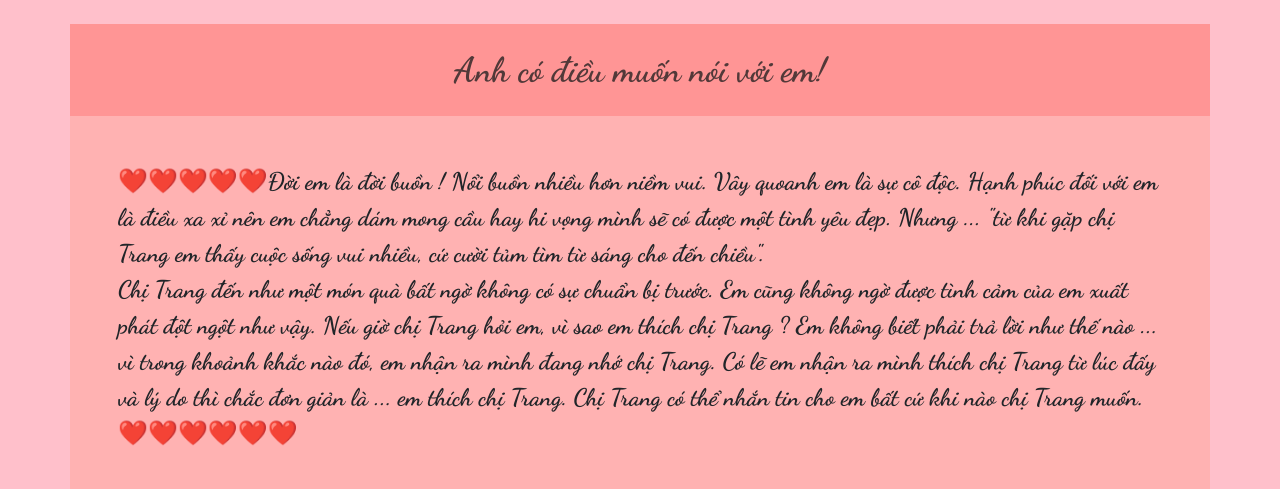
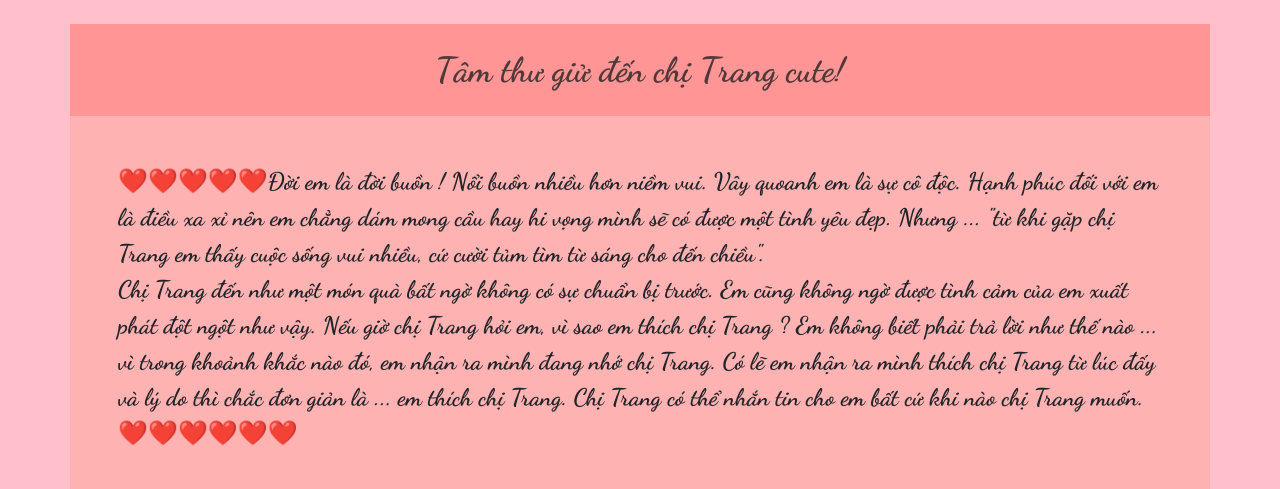
Before and after one commit to Thienan1092005/mylovecute, a plain HTML site: page index2.html in a window 1280 px wide. Shown: the top 489 px of the page. Drawn offline with nearby package versions, Linux system fonts and the light colour scheme; a script that the page names is missing.

Commit message:
iu cj 30000000

```diff
--- a/index2.html
+++ b/index2.html
@@ -3,7 +3,7 @@
 <head>
 	<meta charset="UTF-8">
 	<!-- 1. Thay đổi tiêu đề -->
-	<title>Tâm thư gửi em !</title>
+	<title>Tâm thư gửi chị Trang  !</title>
 	<link rel="shortcut icon" href="./img/heart.png" type="image/x-icon"/>
 	<meta name="viewport" content="width=device-width, initial-scale=1, shrink-to-fit=no">
 	<link rel="stylesheet" href="https://maxcdn.bootstrapcdn.com/bootstrap/4.0.0/css/bootstrap.min.css" integrity="sha384-Gn5384xqQ1aoWXA+058RXPxPg6fy4IWvTNh0E263XmFcJlSAwiGgFAW/dAiS6JXm" crossorigin="anonymous">
@@ -20,7 +20,7 @@
 				<div class="thu">
 					<div class="thuTitle text-center">
 						<!-- 2. Đây nữa -->
-						<div class="something">Anh có điều muốn nói với em!</div>
+						<div class="something">Tâm thư giử đến chị Trang cute!</div>
 					</div>
 					<div class="content">
 						<div class="tamthu p-5">
```
